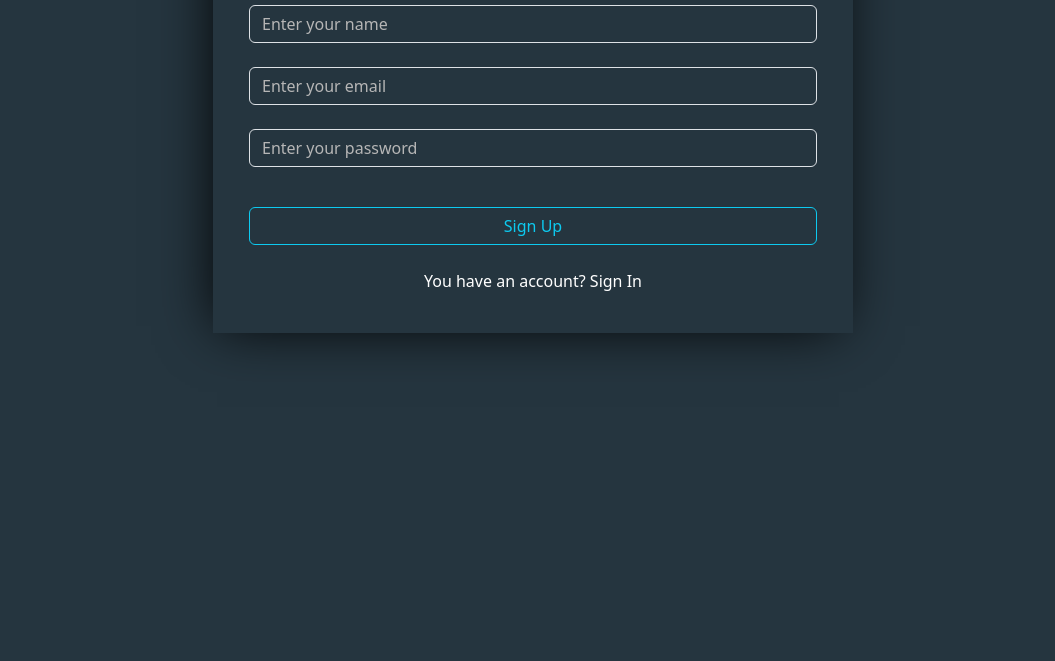
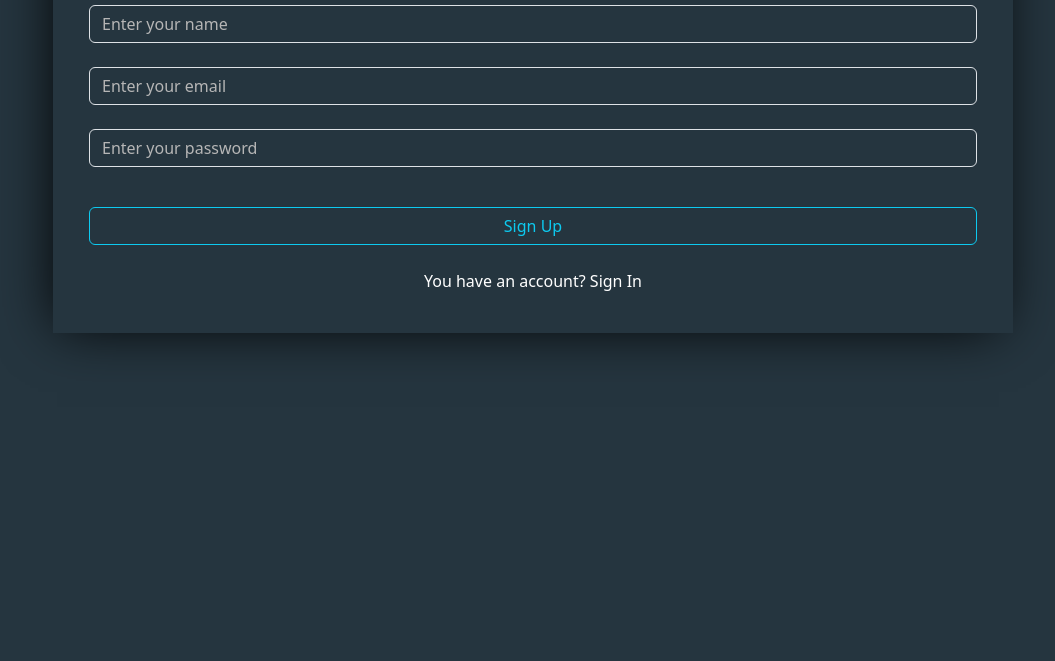
Before and after one commit to Mohamed-Mosad1/Smart-Login-System, a plain HTML site: page signup.html in a window 1280 px wide. Shown: the part 139-800 px from the top of the page, without its empty margins (107-1162 px from the left). Drawn offline with Linux system fonts and the light colour scheme.

Commit message:
update html files

```diff
--- a/signup.html
+++ b/signup.html
@@ -4,6 +4,7 @@
 <head>
   <meta charset="UTF-8">
   <meta name="viewport" content="width=device-width, initial-scale=1.0">
+  <meta name="description" content="signUp-page">
   <title>Assignment 10</title>
 
   <link rel="stylesheet" href="css/bootstrap.min.css">
@@ -14,7 +15,7 @@
 
 <body>
   <main>
-    <div class="container my-5 w-50 bg text-whit">
+    <div class="container my-5 w-75 bg text-whit">
       <div class="content-box m-auto text-center p-4">
         <h1>Smart Login System</h1>
         <input id="userName" type="text" class="form-control my-4" placeholder="Enter your name">
```
Also changed, not shown: home.html (+1 -0 lines), index.html (+1 -0 lines).
